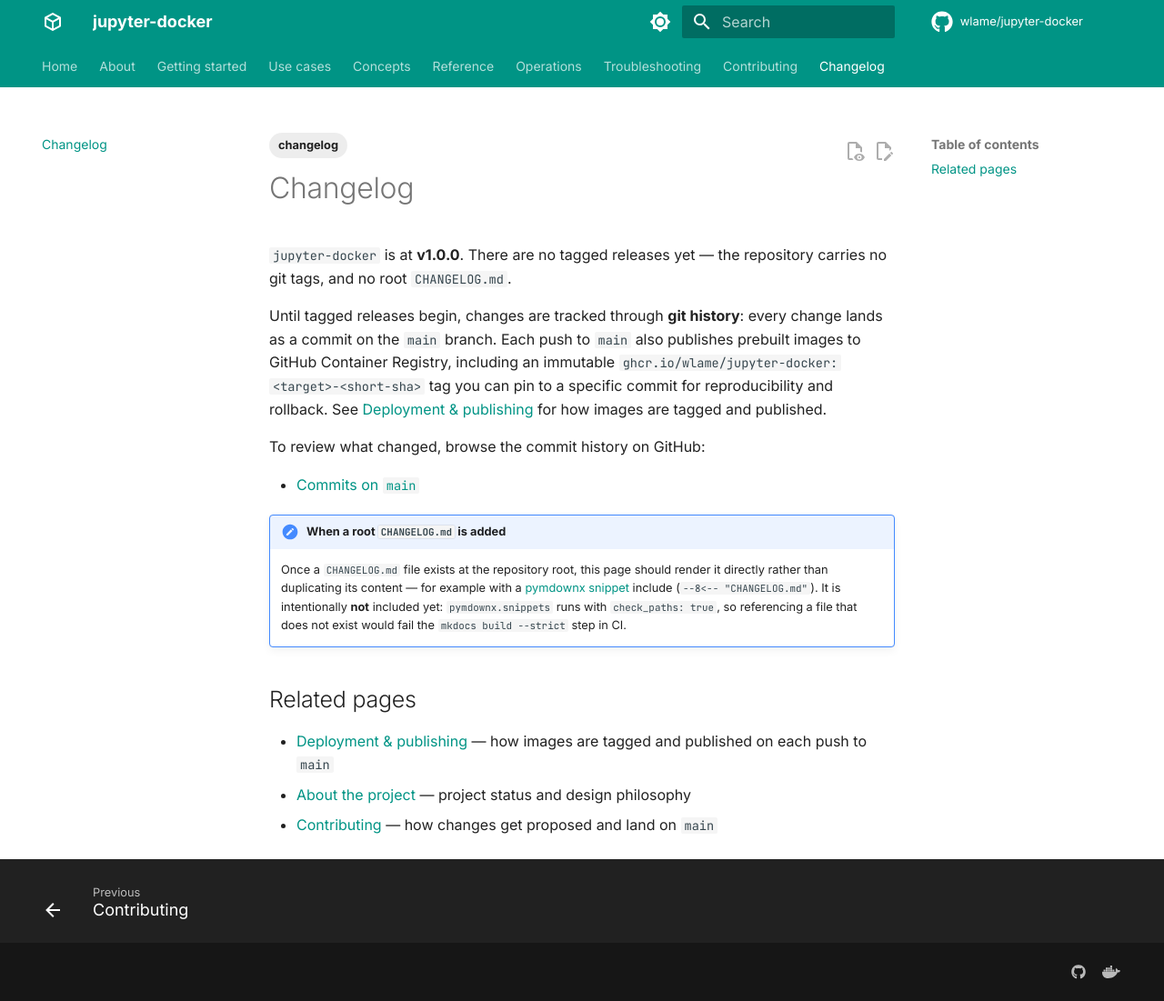
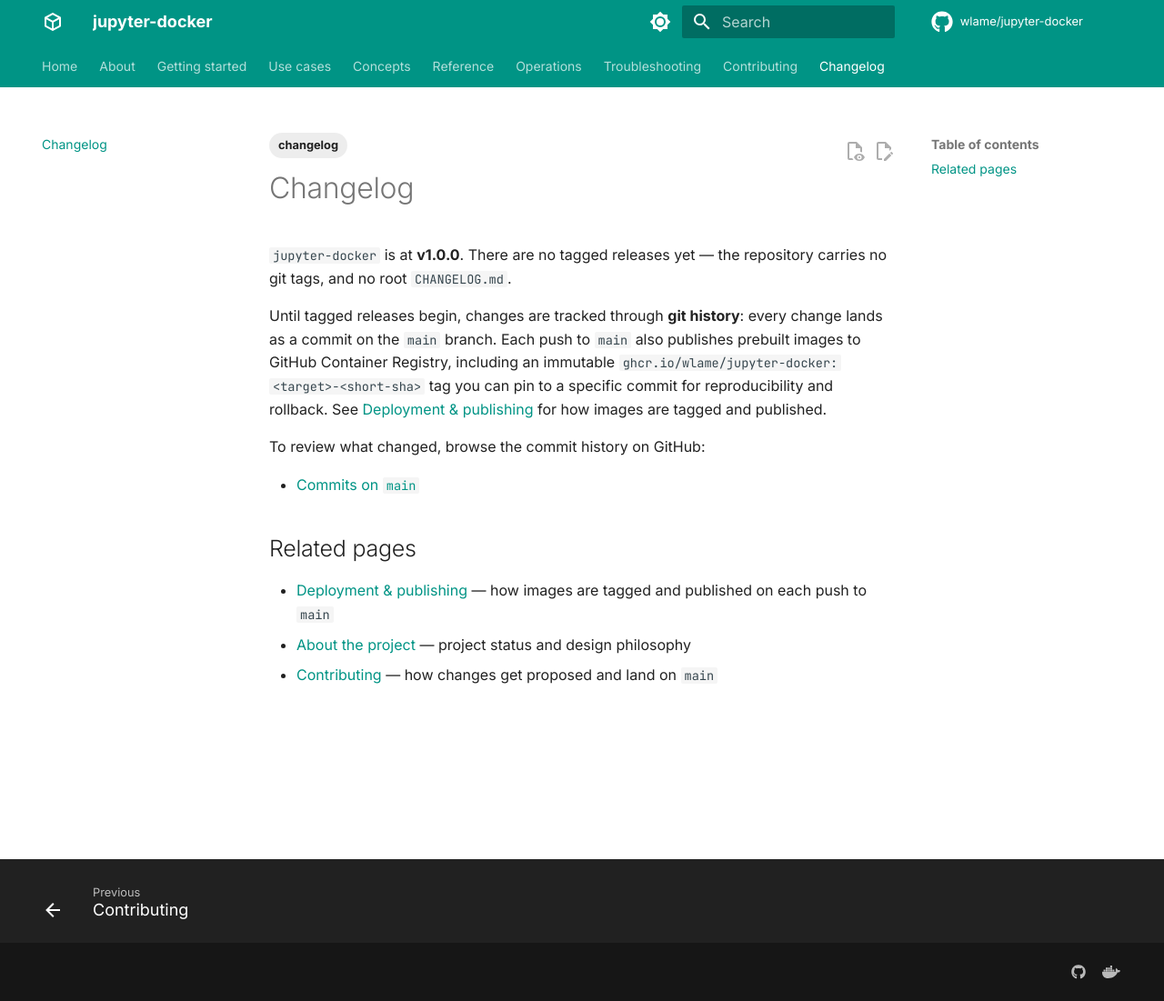
Before and after one commit to wlame/jupyter-docker, an MkDocs documentation site: the page built from docs/changelog.md, in a window 1280 px wide and 1101 px high. Shown: the whole window at 91% size. Built offline with MkDocs 1.6.1 and Material for MkDocs 9.7.7, drawn with Linux system fonts in a browser that asks for light colours; plug-ins that fetch from the network failed and are left out; comment, search, counter and statistics services are not loaded.

```diff
--- a/docs/about.md
+++ b/docs/about.md
@@ -76,8 +76,9 @@ versus a layered family you compose from:
 
 ## Known limitations
 
-- **Python 3.13 only** — Python 3.14 is currently blocked because spaCy and TensorFlow do
-  not yet publish cp314 wheels. The whole family stays on 3.13 until they do.
+- **Python 3.13 only** — TensorFlow 2.21, which `deeplearn`, `face`, and `full` ship,
+  publishes no cp314 wheels. Every stage shares the `base` image's interpreter, so the
+  whole family stays on 3.13 until the TensorFlow stack supports 3.14.
 - **Heavy targets are large** — image size climbs with the stack: deep learning, speech,
   vision, and face targets run to several gigabytes, up to roughly 5.3 GB compressed for
   `full`. This is inherent to bundling frameworks like PyTorch and TensorFlow.
--- a/docs/changelog.md
+++ b/docs/changelog.md
@@ -20,16 +20,6 @@ To review what changed, browse the commit history on GitHub:
 
 - [Commits on `main`](https://github.com/wlame/jupyter-docker/commits/main)
 
-!!! note "When a root `CHANGELOG.md` is added"
-    Once a `CHANGELOG.md` file exists at the repository root, this page should
-    render it directly rather than duplicating its content — for example with a
-    [pymdownx snippet](https://facelessuser.github.io/pymdown-extensions/extensions/snippets/)
-    include (`--8<-- "CHANGELOG.md"`). It is intentionally **not** included yet:
-    `pymdownx.snippets` runs with `check_paths: true`, so referencing a file that
-    does not exist would fail the `mkdocs build --strict` step in CI.
-
-<!-- TODO: import CHANGELOG.md when it exists -->
-
 ## Related pages
 
 - [Deployment & publishing](operations/deployment.md) — how images are tagged and published on each push to `main`
--- a/docs/contributing.md
+++ b/docs/contributing.md
@@ -9,8 +9,6 @@ tags:
 Contributions are welcome — dependency updates, new examples, docs, and fixes.
 This is a short guide; the [CLI & dev commands](reference/cli.md) reference and the
 [Extend the matrix](use-cases/extend-the-matrix.md) walkthrough cover the details.
-
-<!-- TODO: link root CONTRIBUTING.md if added -->
 
 ## Dev setup
 
```
Also changed, not shown: docs/index.md (+4 -2 lines), docs/reference/configuration.md (+1 -1 lines), docs/use-cases/pick-a-target.md (+3 -3 lines), 1 other file.
